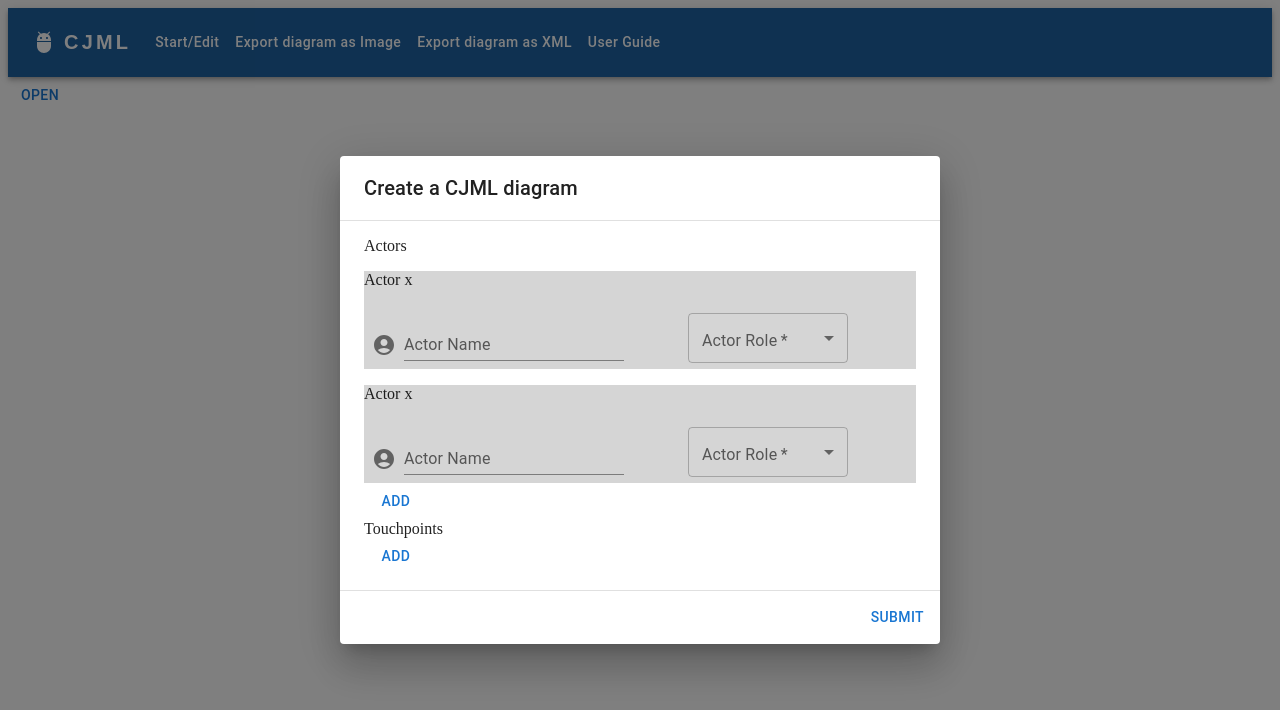
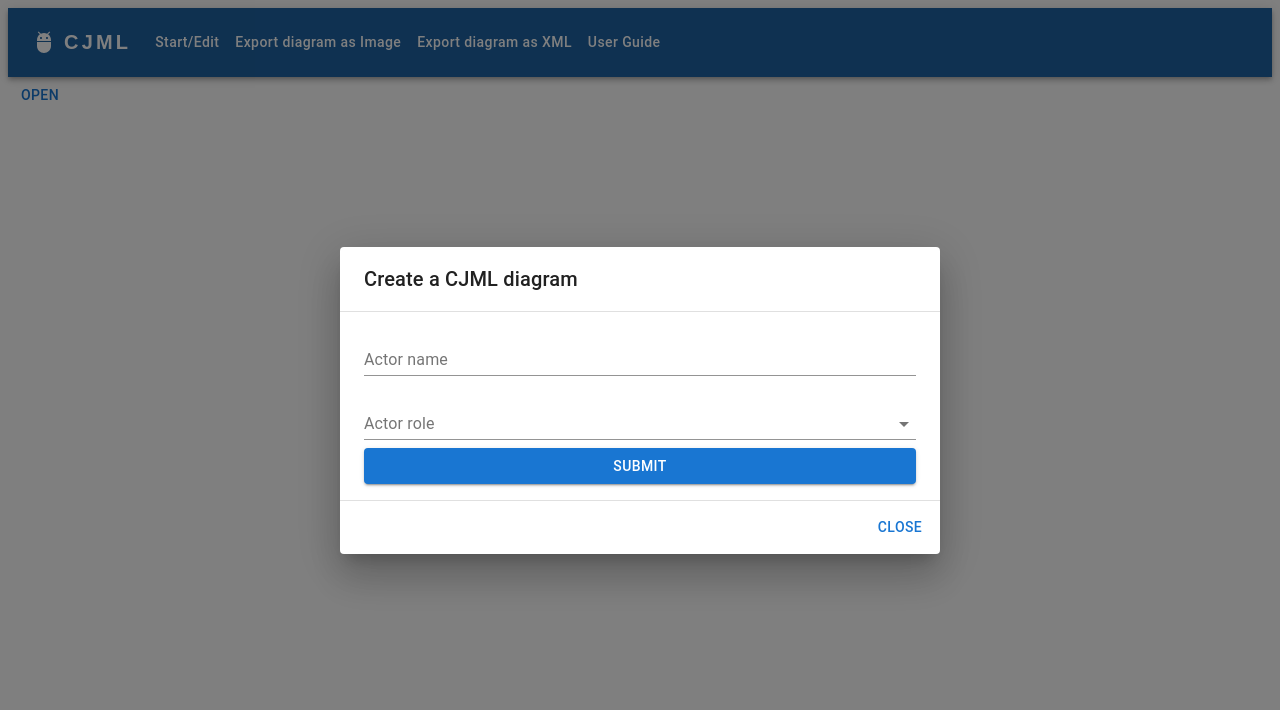
Before and after one commit to aika0725/remake-cjml-tool, a React (Create React App) app: page / in a window 1280 px wide. Both pictures are taken after a click on the button "OPEN". Shown: the top 710 px of the page. Built offline with nearby package versions, Linux system fonts and the light colour scheme.

Commit message:
Update form with single actor card

```diff
--- a/src/conpoments/ActorCard/ActorCard.tsx
+++ b/src/conpoments/ActorCard/ActorCard.tsx
@@ -5,18 +5,18 @@ import TextInputActor from '../TextInputActor/TextInputActor'
 
 const theme = createTheme({
   palette: {
-    primary: {
-      // Purple and green play nicely together.
-      main: '#3160ed',
-    },
     secondary: {
-      // This is green.A700 as hex.
       main: '#d5d5d5',
     },
   },
 })
 
-const ActorCard = () => {
+type props = {
+  key: number
+  order: number
+}
+
+const ActorCard = (props: props) => {
   return (
     <ThemeProvider theme={theme}>
       <Box
@@ -24,7 +24,7 @@ const ActorCard = () => {
           bgcolor: 'secondary.main',
         }}
       >
-        <p>Actor x</p>
+        <p>Actor {props.order}</p>
         <Box sx={{ display: 'inline-flex' }}>
           <TextInputActor />
           <SelectRole />
--- a/src/conpoments/ButtonAdd/ButtonAdd.tsx
+++ b/src/conpoments/ButtonAdd/ButtonAdd.tsx
@@ -1,10 +1,16 @@
 import { Button } from '@mui/material'
 import React from 'react'
 
-const ButtonAdd = () => {
+type ButtonProps = {
+  handleClick: (event: React.MouseEvent<HTMLElement>) => void
+}
+
+const ButtonAdd = (props: ButtonProps) => {
   return (
     <div>
-      <Button>Add</Button>
+      <Button variant='outlined' color='error' onClick={props.handleClick}>
+        Add
+      </Button>
     </div>
   )
 }
--- a/src/conpoments/Form/Form.tsx
+++ b/src/conpoments/Form/Form.tsx
@@ -5,16 +5,32 @@ import Dialog from '@mui/material/Dialog'
 import DialogActions from '@mui/material/DialogActions'
 import DialogContent from '@mui/material/DialogContent'
 import DialogTitle from '@mui/material/DialogTitle'
-import ActorCard from '../ActorCard/ActorCard'
-import ButtonAdd from '../ButtonAdd/ButtonAdd'
+
+import Test from '../Test/test'
+
+import { Formik, FormikProps } from 'formik'
+
+import * as yup from 'yup'
+import { IFormData } from '../../interfaces/FormData'
+
+const validationSchema = yup.object({
+  actors: yup.array().of(
+    yup.object({
+      actorName: yup.string().required('Actor name is required'),
+      actorRole: yup.string().required('Actor Role is required'),
+    }),
+  ),
+})
+// actorName: yup.string().required('Actor name is required'),
+// actorRole: yup.string().required('Actor Role is required'),
 
 function Form() {
+  // Set window status -----------------------------
   const [open, setOpen] = React.useState(false)
 
   const handleClickOpen = () => () => {
     setOpen(true)
   }
-
   const handleClose = () => {
     setOpen(false)
   }
@@ -43,19 +59,35 @@ function Form() {
         maxWidth='sm'
       >
         <DialogTitle id='form-dialog'>Create a CJML diagram</DialogTitle>
-        <form>
-          <DialogContent dividers={true}>
-            <div>Actors</div>
-            <ActorCard />
-            <ActorCard />
-            <ButtonAdd />
-            <div>Touchpoints</div>
-            <ButtonAdd />
-          </DialogContent>
-          <DialogActions>
-            <Button onClick={handleClose}>Submit</Button>
-          </DialogActions>
-        </form>
+        <DialogContent dividers={true}>
+          <Formik
+            initialValues={{
+              actors: [
+                { id: 0, actorName: '', actorRole: '' },
+                { id: 1, actorName: '', actorRole: '' },
+              ],
+            }}
+            onSubmit={(values) => {
+              alert(JSON.stringify(values, null, 2))
+            }}
+            validationSchema={validationSchema}
+          >
+            {(formikProps: FormikProps<IFormData>) => {
+              console.log(formikProps.values.actors[0].actorName)
+              return (
+                <form onSubmit={formikProps.handleSubmit}>
+                  <Test />
+                  <Button color='primary' variant='contained' fullWidth type='submit'>
+                    Submit
+                  </Button>
+                </form>
+              )
+            }}
+          </Formik>
+        </DialogContent>
+        <DialogActions>
+          <Button onClick={handleClose}>Close</Button>
+        </DialogActions>
       </Dialog>
     </div>
   )
--- /dev/null
+++ b/src/conpoments/Test/test.tsx
@@ -0,0 +1,45 @@
+import React from 'react'
+
+import { useFormikContext } from 'formik'
+import { TextField, MenuItem } from '@material-ui/core'
+import { IFormData } from '../../interfaces/FormData'
+
+const Test = () => {
+  const { values, handleChange, touched, errors } = useFormikContext<IFormData>()
+
+  return (
+    <div>
+      <TextField
+        fullWidth
+        id='actors[0].actorName'
+        name='actors[0].actorName'
+        label='Actor name'
+        value={values.actors[0].actorName}
+        onChange={handleChange}
+        error={touched.actors && Boolean((errors as unknown as IFormData).actors?.[0]?.actorName)}
+        helperText={touched.actors && (errors as unknown as IFormData).actors?.[0]?.actorName}
+      />
+      <TextField
+        id='actorRole'
+        name='actors[0].actorRole'
+        select
+        label='Actor role'
+        value={values.actors[0].actorRole}
+        onChange={handleChange}
+        margin='normal'
+        error={
+          // Need to check why this needs type conversion o unknown
+          touched.actors && Boolean((errors as unknown as IFormData).actors?.[0]?.actorRole)
+        }
+        helperText={touched.actors && (errors as unknown as IFormData).actors?.[0]?.actorRole}
+        fullWidth
+      >
+        <MenuItem value={'customer'}>Customer/User</MenuItem>
+        <MenuItem value={'service-provider'}>Service Provider</MenuItem>
+        <MenuItem value={'attacker'}>Attacker</MenuItem>
+      </TextField>
+    </div>
+  )
+}
+
+export default Test
--- a/src/conpoments/TextInputActor/TextInputActor.tsx
+++ b/src/conpoments/TextInputActor/TextInputActor.tsx
@@ -3,14 +3,15 @@ import Box from '@mui/material/Box'
 import FormControl from '@mui/material/FormControl'
 import TextField from '@mui/material/TextField'
 import AccountCircle from '@mui/icons-material/AccountCircle'
+import { IActor } from '../../interfaces/Actor'
 
 const TextInput = () => {
   return (
     <Box sx={{ '& > :not(style)': { m: 1 } }}>
-      <FormControl variant='standard' required>
+      <FormControl variant='standard'>
         <Box sx={{ display: 'flex', alignItems: 'flex-end' }}>
           <AccountCircle sx={{ color: 'action.active', mr: 1, my: 0.5 }} />
-          <TextField id='input-with-sx' label='Actor Name' variant='standard' />
+          <TextField required id='name' name='name' label='Actor Name' variant='standard' />
         </Box>
       </FormControl>
     </Box>
--- a/src/interfaces/Actor.ts
+++ b/src/interfaces/Actor.ts
@@ -1,5 +1,5 @@
 export interface IActor {
   id: number
-  name: string
-  role: string
+  actorName: string
+  actorRole: string
 }
--- /dev/null
+++ b/src/interfaces/FormData.ts
@@ -0,0 +1,7 @@
+import { IActor } from './Actor'
+import { ITouchpoint } from './Touchpoint'
+
+export interface IFormData {
+  actors: IActor[]
+  //   touchpoints: ITouchpoint[]
+}
--- a/src/interfaces/Touchpoint.ts
+++ b/src/interfaces/Touchpoint.ts
@@ -12,7 +12,3 @@ export interface ITouchpoint {
   receiverCategory?: string
   time?: string
 }
-
-export interface ITouchpoints {
-  touchpoints: []
-}
```
Also changed, not shown: src/conpoments/ActorsContainer/ActorsContainer.tsx (added, +41 -0 lines).
